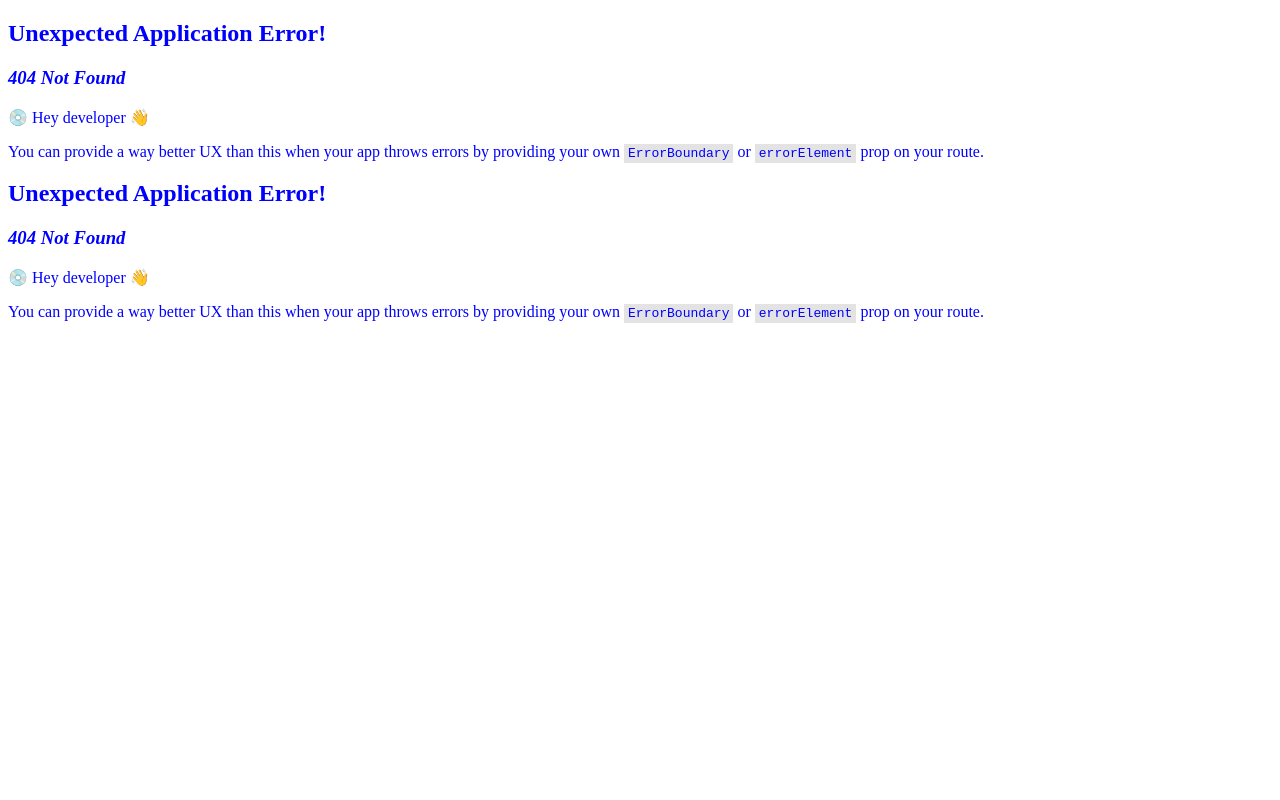
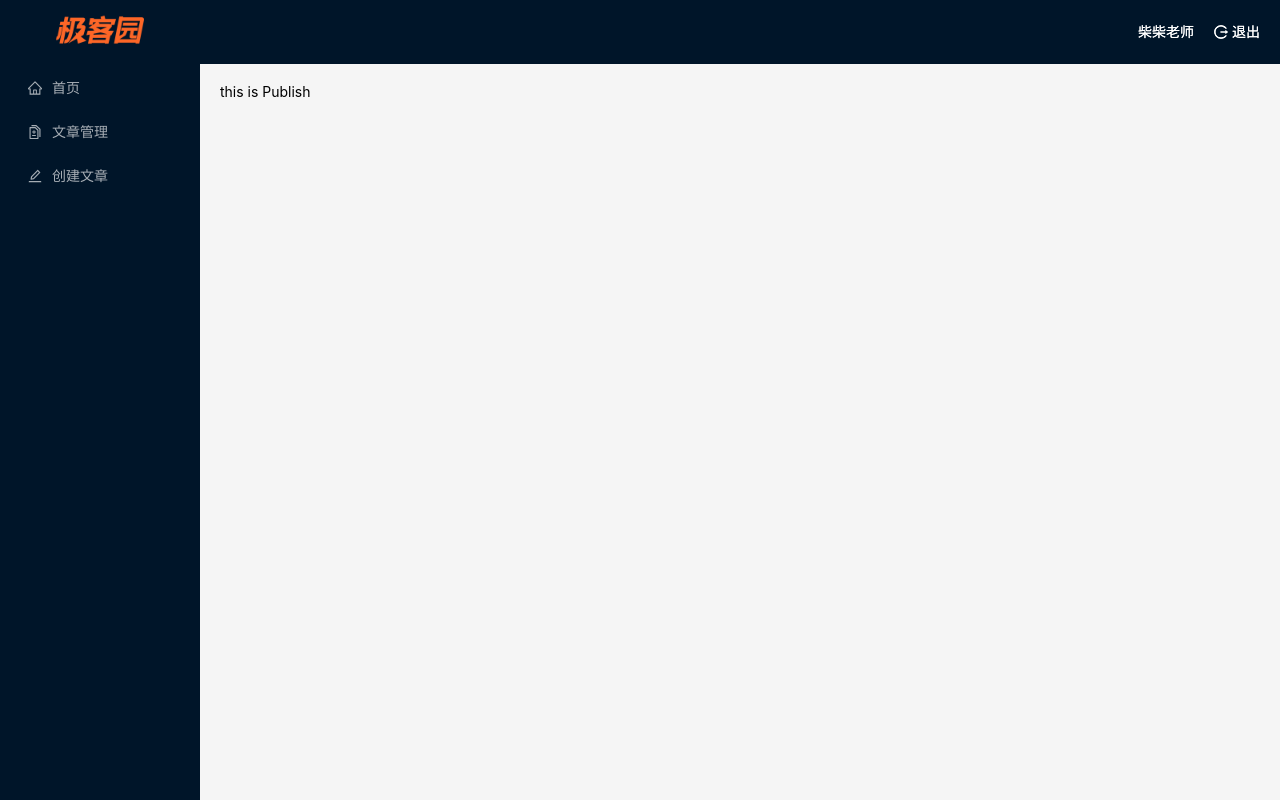
Before and after one commit to hxrushing/chx, a React (Create React App) app: page /publish in a window 1280 px wide. Before the commit this address had no page. Shown: the top 800 px of the page. Built offline with nearby package versions, Linux system fonts and the light colour scheme.

Commit message:
点击菜单跳转

```diff
--- a/package.json
+++ b/package.json
@@ -10,6 +10,7 @@
     "@testing-library/user-event": "^13.5.0",
     "antd": "^5.24.5",
     "axios": "^1.8.4",
+    "normalize.css": "^8.0.1",
     "react": "^19.1.0",
     "react-dom": "^19.1.0",
     "react-redux": "^9.2.0",
--- a/src/index.js
+++ b/src/index.js
@@ -5,6 +5,7 @@ import { RouterProvider } from 'react-router-dom';
 import router from './router';
 import { Provider } from 'react-redux';
 import store from './store';
+import 'normalize.css'
 
 const root = ReactDOM.createRoot(document.getElementById('root'));
 root.render(
--- a/src/index.scss
+++ b/src/index.scss
@@ -1,5 +1,9 @@
-body{
-  div{
-    color: blue;
-  }
+html,
+body {
+  margin: 0;
+  height: 100%;
 }
+
+#root {
+  height: 100%;
+}
--- /dev/null
+++ b/src/pages/Article/index.js
@@ -0,0 +1,5 @@
+const Article = () => {
+    return <div>this is Article</div>
+}
+
+export default Article
--- /dev/null
+++ b/src/pages/Home/index.js
@@ -0,0 +1,5 @@
+const Home = () => {
+    return <div>this is Home</div>
+}
+
+export default Home
--- /dev/null
+++ b/src/pages/Publish/index.js
@@ -0,0 +1,5 @@
+const Publish = () => {
+    return <div>this is Publish</div>
+}
+
+export default Publish
--- a/src/pages/layout/index.js
+++ b/src/pages/layout/index.js
@@ -1,11 +1,67 @@
-import { request } from "@/utils"
-import { useEffect } from "react"
+import { Layout, Menu, Popconfirm } from 'antd'
+import {
+  HomeOutlined,
+  DiffOutlined,
+  EditOutlined,
+  LogoutOutlined,
+} from '@ant-design/icons'
+import './index.scss'
+import { Outlet, useNavigate } from 'react-router-dom'
 
-const Layout = () => {
-    useEffect(() => {
-        request.get('/user/profile')
-    }, [])
-    return <div>this is Layout</div>
+const { Header, Sider } = Layout
+
+const items = [
+  {
+    label: '首页',
+    key: '/',
+    icon: <HomeOutlined />,
+  },
+  {
+    label: '文章管理',
+    key: '/article',
+    icon: <DiffOutlined />,
+  },
+  {
+    label: '创建文章',
+    key: '/publish',
+    icon: <EditOutlined />,
+  },
+]
+
+const GeekLayout = () => {
+  const navigate = useNavigate()
+  const onMenuClick = (route) => {
+    const path = route.key
+    navigate(path)
+  }
+  return (
+    <Layout>
+      <Header className="header">
+        <div className="logo" />
+        <div className="user-info">
+          <span className="user-name">柴柴老师</span>
+          <span className="user-logout">
+            <Popconfirm title="是否确认退出？" okText="退出" cancelText="取消">
+              <LogoutOutlined /> 退出
+            </Popconfirm>
+          </span>
+        </div>
+      </Header>
+      <Layout>
+        <Sider width={200} className="site-layout-background">
+          <Menu
+            mode="inline"
+            theme="dark"
+            defaultSelectedKeys={['1']}
+            onClick={onMenuClick}
+            items={items}
+            style={{ height: '100%', borderRight: 0 }}></Menu>
+        </Sider>
+        <Layout className="layout-content" style={{ padding: 20 }}>
+          <Outlet />
+        </Layout>
+      </Layout>
+    </Layout>
+  )
 }
-
-export default Layout
+export default GeekLayout
--- /dev/null
+++ b/src/pages/layout/index.scss
@@ -0,0 +1,37 @@
+.ant-layout {
+    height: 100%;
+  }
+
+  .header {
+    padding: 0;
+  }
+
+  .logo {
+    width: 200px;
+    height: 60px;
+    background: url('~@/assets/logo.png') no-repeat center / 160px auto;
+  }
+
+  .layout-content {
+    overflow-y: auto;
+  }
+
+  .user-info {
+    position: absolute;
+    right: 0;
+    top: 0;
+    padding-right: 20px;
+    color: #fff;
+
+    .user-name {
+      margin-right: 20px;
+    }
+
+    .user-logout {
+      display: inline-block;
+      cursor: pointer;
+    }
+  }
+  .ant-layout-header {
+    padding: 0 !important;
+  }
```
Also changed, not shown: src/router/index.js (+21 -4 lines), 1 other file (tests, documents, lock files or other folders).
